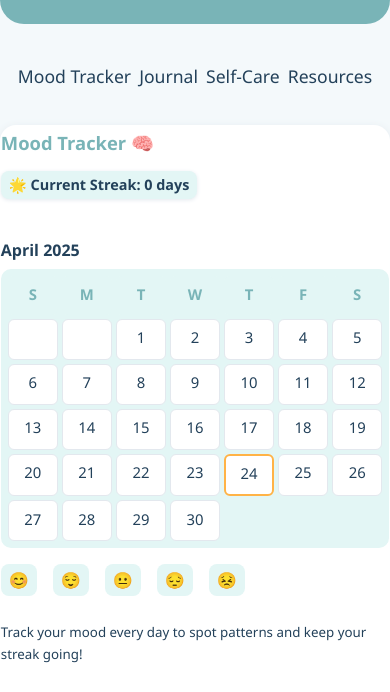
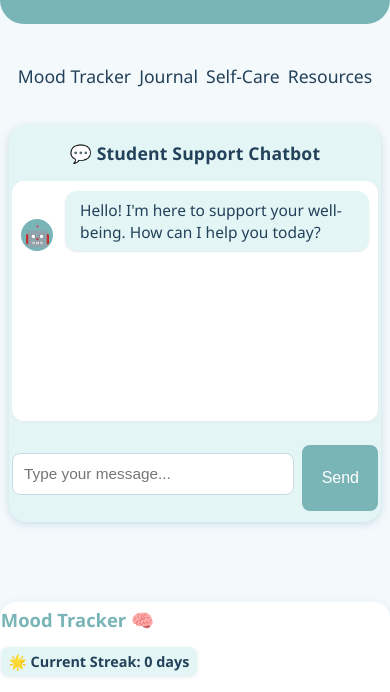
Before and after one commit to himendersharma0712/StudentWellBeing_WebApp, a plain HTML site: page index.html in a window 390 px wide. Shown: the part 152-844 px from the top of the page. Drawn offline with Linux system fonts and the light colour scheme.

Commit message:
chatbot interface

```diff
--- a/index.html
+++ b/index.html
@@ -281,6 +281,192 @@
     <a href="#selfcare">Self-Care</a>
     <a href="#resources">Resources</a>
   </nav>
+  <!-- Chatbot Section: Place this after <nav> and before <main> -->
+<section id="chatbot" style="margin-bottom:2.5rem;">
+  <div class="chatbot-container">
+    <h2 class="chatbot-title">💬 Student Support Chatbot</h2>
+    <div class="chatbot-window" id="chatbot-window">
+      <div class="chatbot-message bot">
+        <div class="avatar bot-avatar">🤖</div>
+        <div class="msg">Hello! I'm here to support your well-being. How can I help you today?</div>
+      </div>
+      <!-- Messages will be appended here -->
+    </div>
+    <form class="chatbot-input-area" id="chatbot-form" autocomplete="off">
+      <input type="text" id="chatbot-input" placeholder="Type your message..." aria-label="Type your message" required />
+      <button type="submit" id="chatbot-send">Send</button>
+    </form>
+  </div>
+</section>
+
+<style>
+/* Chatbot UI Styles */
+.chatbot-container {
+  max-width: 600px;
+  margin: 0 auto 2.5rem auto;
+  background: #e3f6f5;
+  border-radius: 18px;
+  box-shadow: 0 2px 8px #c7dbe6;
+  padding: 1.5rem 1rem 1rem 1rem;
+  display: flex;
+  flex-direction: column;
+  align-items: stretch;
+}
+.chatbot-title {
+  text-align: center;
+  color: #23415a;
+  margin-top: 0;
+  margin-bottom: 1rem;
+  font-size: 1.4rem;
+  letter-spacing: 0.01em;
+}
+.chatbot-window {
+  background: #fff;
+  border-radius: 12px;
+  min-height: 220px;
+  max-height: 340px;
+  overflow-y: auto;
+  padding: 1rem;
+  margin-bottom: 1rem;
+  box-shadow: 0 1px 4px #e3e8ee;
+  display: flex;
+  flex-direction: column;
+  gap: 0.7rem;
+}
+.chatbot-message {
+  display: flex;
+  align-items: flex-end;
+  gap: 0.7rem;
+  font-size: 1.05rem;
+}
+.chatbot-message.bot {
+  flex-direction: row;
+}
+.chatbot-message.user {
+  flex-direction: row-reverse;
+}
+.avatar {
+  width: 32px;
+  height: 32px;
+  border-radius: 50%;
+  background: #79b4b7;
+  display: flex;
+  align-items: center;
+  justify-content: center;
+  font-size: 1.3rem;
+  color: #fff;
+}
+.bot-avatar {
+  background: #79b4b7;
+}
+.user-avatar {
+  background: #23415a;
+}
+.msg {
+  background: #e3f6f5;
+  color: #23415a;
+  border-radius: 12px;
+  padding: 0.5em 1em;
+  max-width: 70vw;
+  word-break: break-word;
+  box-shadow: 0 1px 2px #e3e8ee;
+}
+.chatbot-message.user .msg {
+  background: #79b4b7;
+  color: #fff;
+}
+.chatbot-input-area {
+  display: flex;
+  gap: 0.5rem;
+  margin-top: 0.5rem;
+}
+#chatbot-input {
+  flex: 1;
+  padding: 0.7rem;
+  border-radius: 8px;
+  border: 1px solid #c7dbe6;
+  font-size: 1rem;
+  outline: none;
+  background: #fff;
+  color: #23415a;
+}
+#chatbot-send {
+  background: #79b4b7;
+  color: #fff;
+  border: none;
+  border-radius: 8px;
+  padding: 0 1.2rem;
+  font-size: 1rem;
+  cursor: pointer;
+  transition: background 0.2s;
+}
+#chatbot-send:hover, #chatbot-send:focus {
+  background: #23415a;
+}
+
+@media (max-width: 700px) {
+  .chatbot-container { max-width: 98vw; }
+  .chatbot-window { max-height: 250px; font-size: 0.97rem; }
+}
+@media (max-width: 500px) {
+  .chatbot-container { padding: 1rem 0.2rem 0.7rem 0.2rem; }
+  .chatbot-title { font-size: 1.1rem; }
+  .chatbot-window { padding: 0.6rem; }
+  .msg { font-size: 0.97rem; }
+  #chatbot-input { font-size: 0.96rem; }
+}
+</style>
+
+<script>
+// Basic Chatbot UI logic (demo, not connected to backend)
+const chatbotForm = document.getElementById('chatbot-form');
+const chatbotInput = document.getElementById('chatbot-input');
+const chatbotWindow = document.getElementById('chatbot-window');
+
+chatbotForm.addEventListener('submit', function(e) {
+  e.preventDefault();
+  const userMsg = chatbotInput.value.trim();
+  if (!userMsg) return;
+  appendMessage(userMsg, 'user');
+  chatbotInput.value = '';
+  chatbotWindow.scrollTop = chatbotWindow.scrollHeight;
+  // Simulate bot response (replace with API call as needed)
+  setTimeout(() => {
+    appendMessage(getBotReply(userMsg), 'bot');
+    chatbotWindow.scrollTop = chatbotWindow.scrollHeight;
+  }, 700);
+});
+
+function appendMessage(text, sender) {
+  const msgDiv = document.createElement('div');
+  msgDiv.className = 'chatbot-message ' + sender;
+  msgDiv.innerHTML = `
+    <div class="avatar ${sender === 'bot' ? 'bot-avatar' : 'user-avatar'}">
+      ${sender === 'bot' ? '🤖' : '🧑'}
+    </div>
+    <div class="msg">${text}</div>
+  `;
+  chatbotWindow.appendChild(msgDiv);
+}
+
+// Demo bot reply function (replace with real logic or API)
+function getBotReply(userMsg) {
+  const msg = userMsg.toLowerCase();
+  if (msg.includes('hello') || msg.includes('hi')) {
+    return "Hi there! How are you feeling today?";
+  }
+  if (msg.includes('help')) {
+    return "I'm here to help. You can ask me about mood tracking, self-care tips, or campus resources!";
+  }
+  if (msg.includes('sad') || msg.includes('stressed')) {
+    return "I'm sorry you're feeling that way. Would you like some self-care suggestions or to talk more about it?";
+  }
+  if (msg.includes('thank')) {
+    return "You're welcome! 😊";
+  }
+  return "Let me know how I can support you. Try asking about mood tracking, journaling, or resources.";
+}
+</script>
   <main>
     <section id="mood">
       <h2>Mood Tracker 🧠</h2>
```
